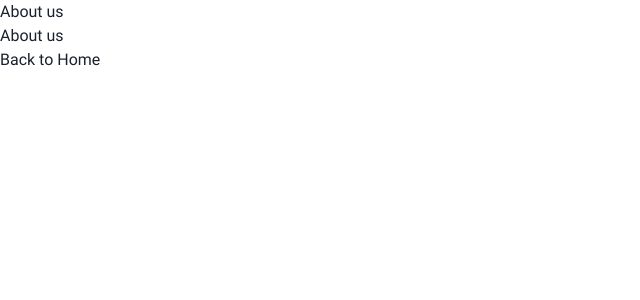
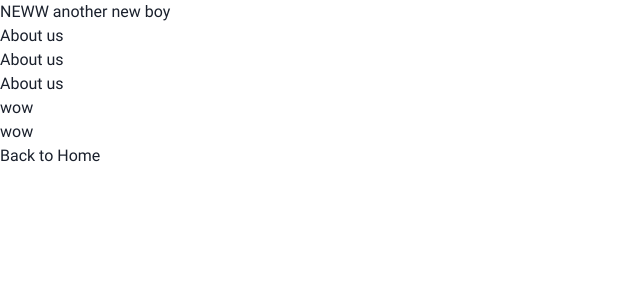
Before and after one commit to sonofjack/sonofjack-hi, a Next.js app: page /about in a window 1280 px wide. Shown: the top 300 px of the page, without its empty margins (0-640 px from the left). Built offline with nearby package versions, Linux system fonts and the light colour scheme; no server answers.

Commit message:
my random commit
another one

my fav

another

```diff
--- a/pages/about.tsx
+++ b/pages/about.tsx
@@ -3,8 +3,12 @@ import Link from 'next/link'
 export default function About() {
 	return (
 		<div>
+			<div>NEWW another new boy</div>
 			<div>About us</div>
 			<div>About us</div>
+			<div>About us</div>
+			<div>wow</div>
+			<div>wow</div>
 			<div>
 				Back to{' '}
 				<Link href="/" as={process.env.BACKEND_URL + '/'}>
```
